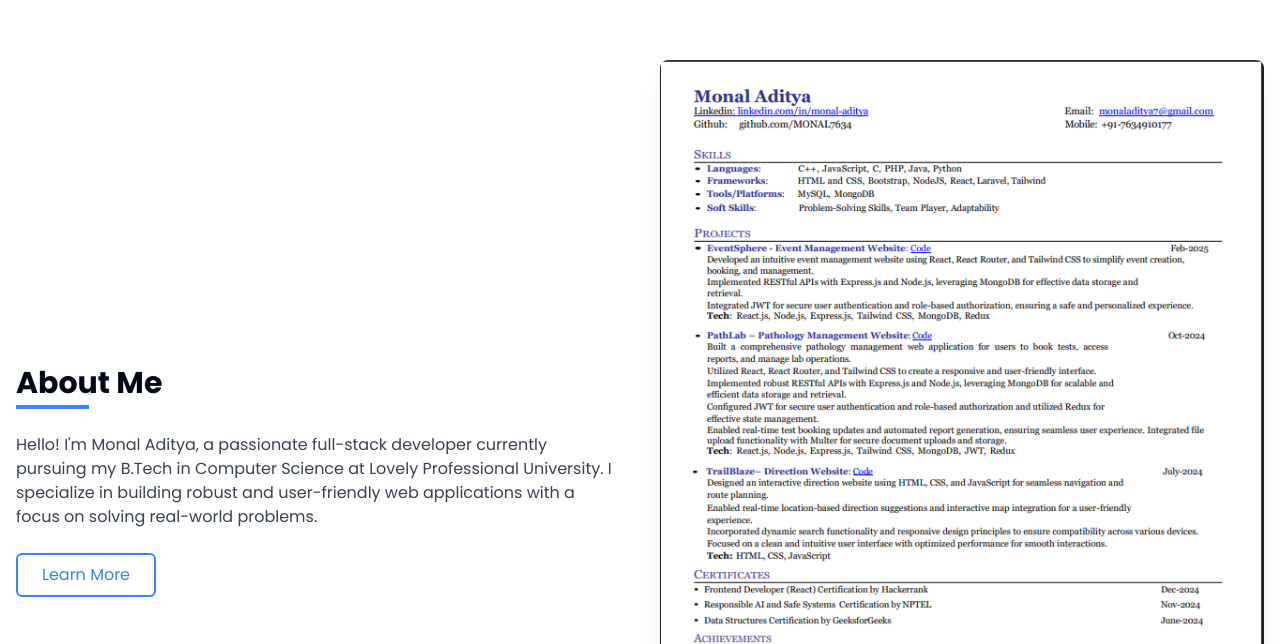
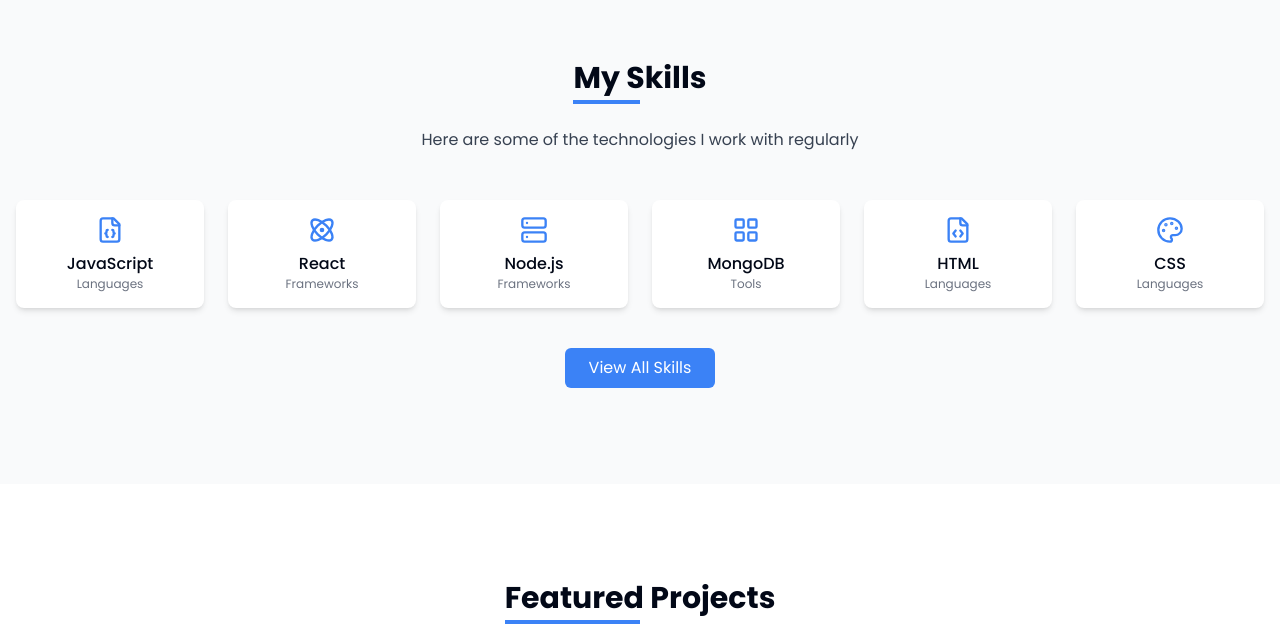
Before and after one commit to MONAL7634/monal-aditya-portfolio-site, a React (Vite) app: page / in a window 1280 px wide. Shown: the part 916-1560 px from the top of the page. Built offline with nearby package versions, Linux system fonts and the light colour scheme.

Commit message:
Remove About Me section
Removed the About Me section from the home page.

```diff
--- a/src/pages/Index.tsx
+++ b/src/pages/Index.tsx
@@ -41,31 +41,6 @@ const Index = () => {
     <Layout>
       {/* Hero Section */}
       <HeroSection />
-
-      {/* About Section Preview */}
-      <section className="section-container">
-        <div className="grid md:grid-cols-2 gap-10 items-center">
-          <div className="animate-slide-up">
-            <h2 className="section-title">About Me</h2>
-            <p className="text-gray-700 mb-6">
-              Hello! I'm Monal Aditya, a passionate full-stack developer currently
-              pursuing my B.Tech in Computer Science at Lovely Professional University.
-              I specialize in building robust and user-friendly web applications with a
-              focus on solving real-world problems.
-            </p>
-            <Link to="/about" className="btn-outline">
-              Learn More
-            </Link>
-          </div>
-          <div className="rounded-lg overflow-hidden shadow-xl animate-slide-up">
-            <img
-              src="/lovable-uploads/b1513417-e6dd-4da3-a3c6-66941a71a025.png"
-              alt="Monal Aditya working"
-              className="w-full h-auto"
-            />
-          </div>
-        </div>
-      </section>
 
       {/* Skills Section Preview */}
       <section className="bg-gray-50 py-16 md:py-24">
```
